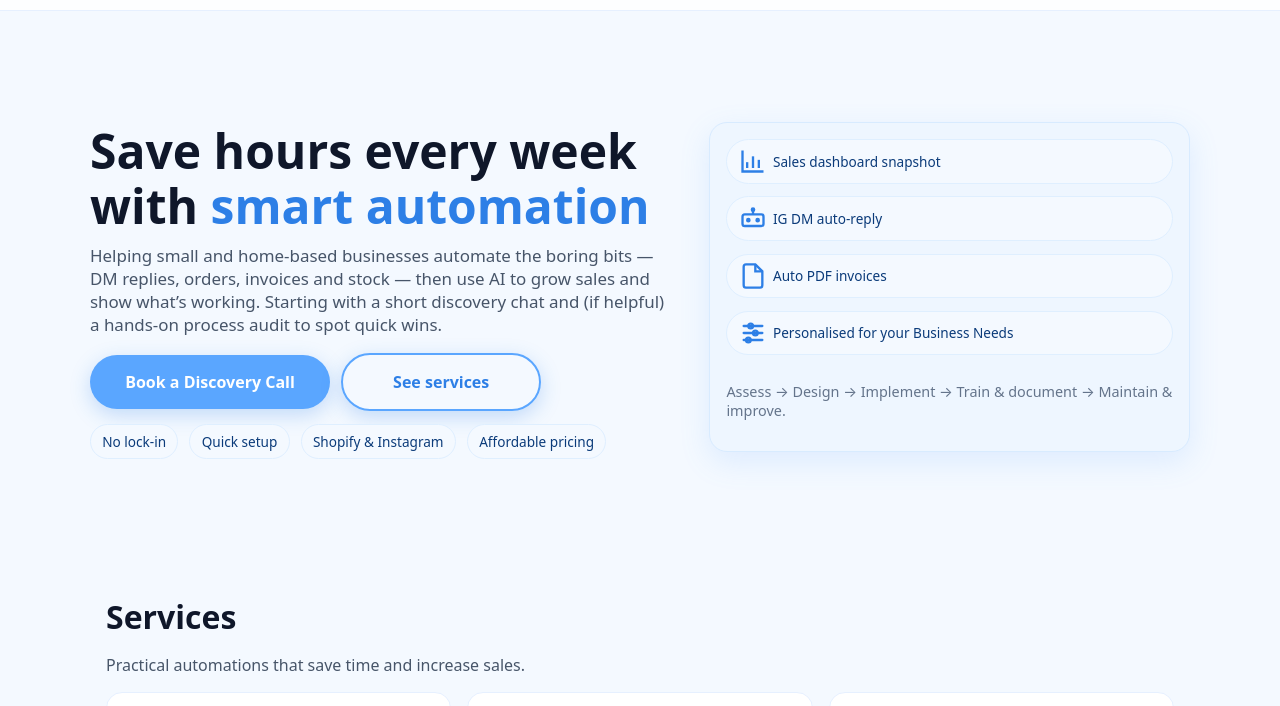
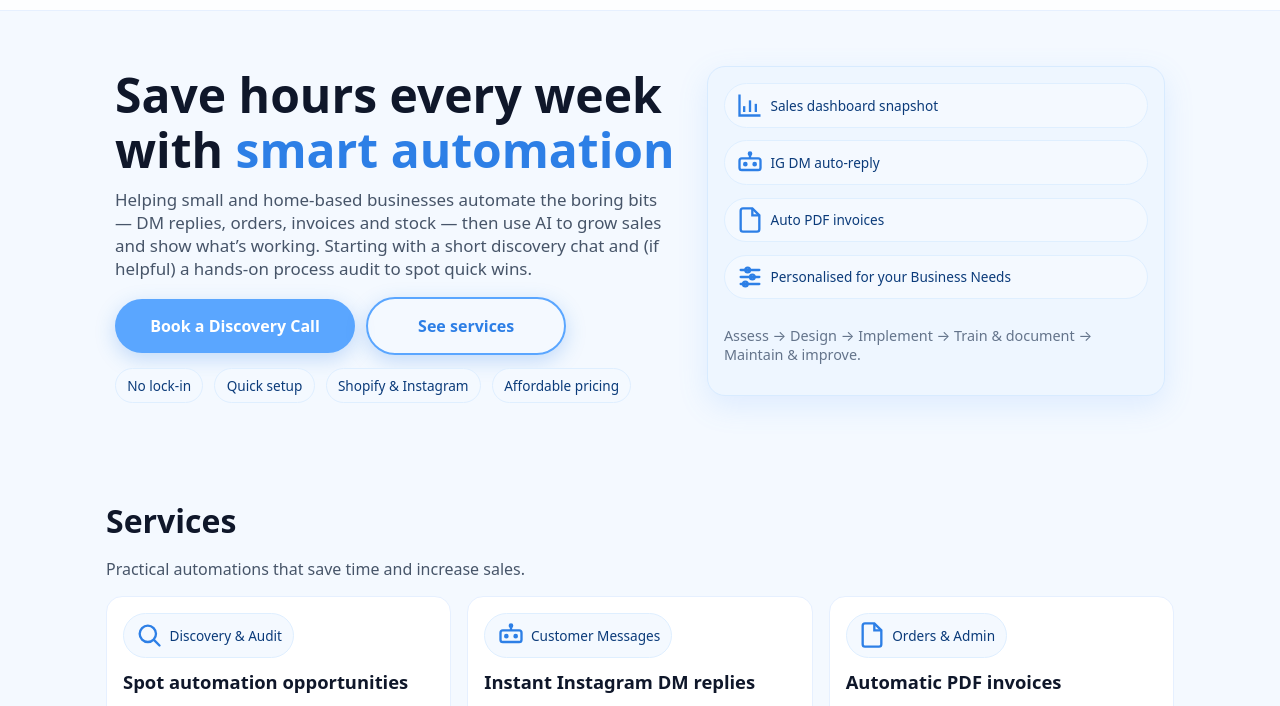
Before and after one commit to smartflowauto/site, a plain HTML site: page index.html in a window 1280 px wide. Shown: the part 60-766 px from the top of the page. Drawn offline with Linux system fonts and the light colour scheme.

Commit message:
Update index.html media use

```diff
--- a/index.html
+++ b/index.html
@@ -111,7 +111,7 @@
   <section class="hero">
     <div class="backblob1" aria-hidden="true"></div>
     <div class="backblob2" aria-hidden="true"></div>
-    <div class="container inner">
+    <div class="container inner" style="padding: 0px 25px;">
       <div>
         <!-- <span class="kicker">Small‑business friendly</span> -->
         <h1>Save hours every week with <span style="color:var(--brand-dark)">smart automation</span></h1>
```
